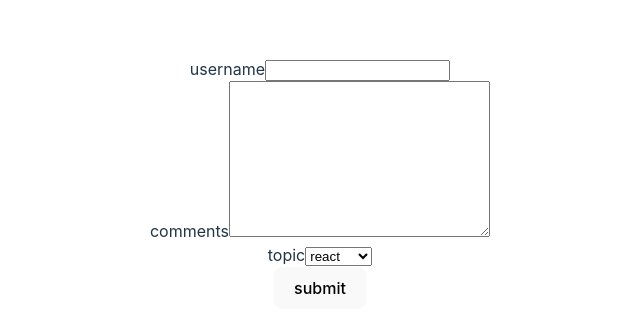
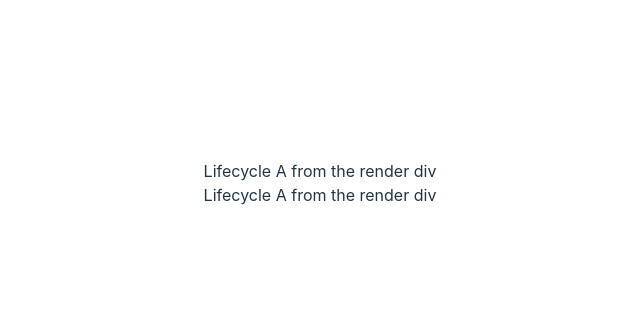
Before and after one commit to Akshola00/youtube_react_tuts, a React (Vite) app in the folder react_codeEvolution/: page / in a window 1280 px wide. Shown: the part 217-550 px from the top of the page, without its empty margins (320-960 px from the left). Built offline with nearby package versions, Linux system fonts and the light colour scheme.

Commit message:
progress

```diff
--- a/react_codeEvolution/src/App.jsx
+++ b/react_codeEvolution/src/App.jsx
@@ -15,13 +15,15 @@ import NalmeList from './components/NalmeList'
 import Stylesheet from './components/Stylesheet'
 import Inline from './components/Inline'
 import Form from './components/Form'
+import LifecycleA from './components/LifecycleA'
 
 function App() {
   const [count, setCount] = useState(0)
 
   return (
     <div>
-      < Form />
+      {/* < Form /> */}
+      <LifecycleA />
       {/* <h2 className='error'>error</h2>
       <h3 className={styles.success}>success</h3> */}
       {/* <Stylesheet primary={true} /> */}
--- /dev/null
+++ b/react_codeEvolution/src/components/LifecycleA.jsx
@@ -0,0 +1,26 @@
+import React, { Component } from "react";
+import LifecycleB from "./LifecycleB";
+
+class LifecycleA extends Component {
+  constructor(props) {
+    super(props);
+
+    this.state = {
+      name: "shola",
+    };
+    console.log("LifecycleA constructor");
+  }
+  static getDerviedStateFromProps(props, state) {
+    console.log("lifecycle derived state from props");
+    return null;
+  }
+  componentDidMount() {
+    console.log("LifecycleA compnenet did mount");
+  }
+  render() {
+    console.log("life cycle a render");
+    return <div>Lifecycle A from the render div  <LifecycleB/> </div>;
+  }
+}
+
+export default LifecycleA;
--- /dev/null
+++ b/react_codeEvolution/src/components/LifecycleB.jsx
@@ -0,0 +1,25 @@
+import React, { Component } from "react";
+
+class LifecycleB extends Component {
+  constructor(props) {
+    super(props);
+
+    this.state = {
+      name: "shola",
+    };
+    console.log("LifecycleB constructor");
+  }
+  static getDerviedStateFromProps(props, state) {
+    console.log("lifecycle b derived state from props");
+    return null;
+  }
+  componentDidMount() {
+    console.log("LifecycleB compnenet did mount");
+  }
+  render() {
+    console.log("life cycle b render");
+    return <div>Lifecycle A from the render div</div>;
+  }
+}
+
+export default LifecycleB;
```
